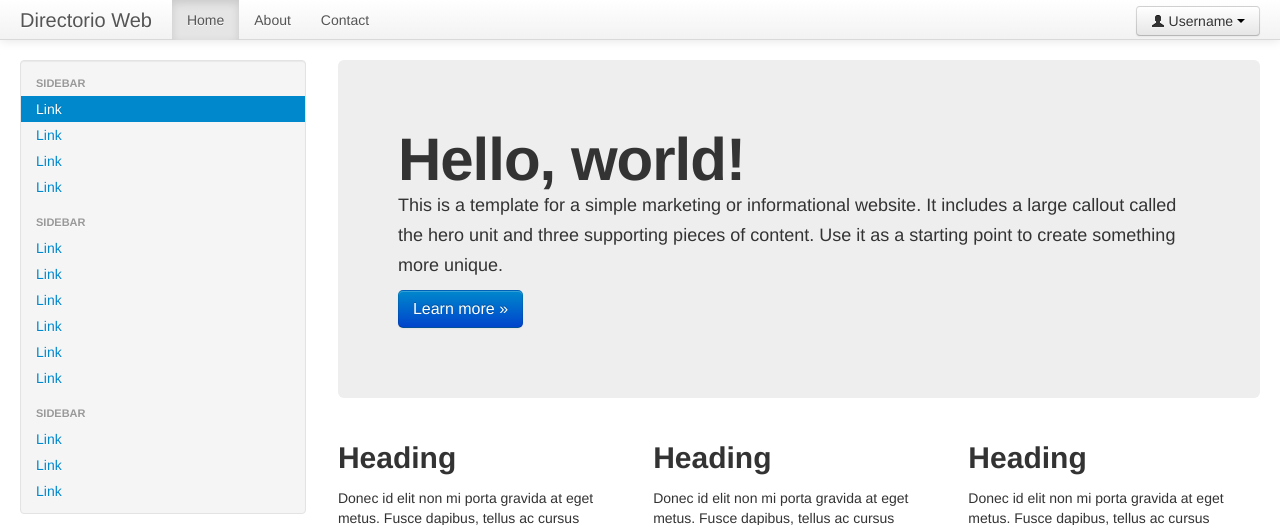
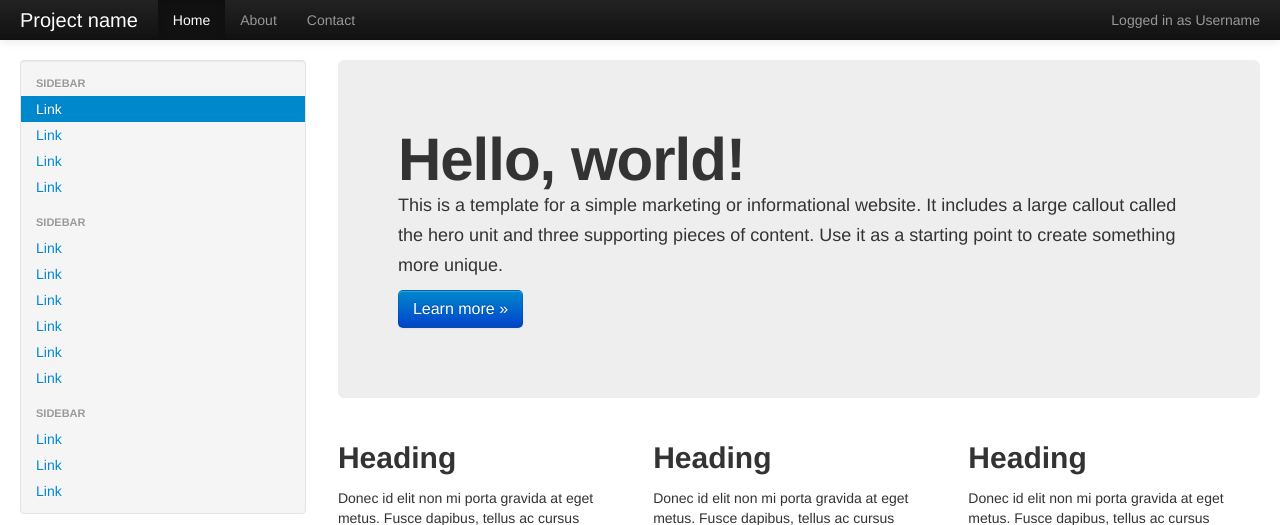
Before and after one commit to mwds/Curso-Desarrollo-Web, a CodeIgniter app: page / in a window 1280 px wide. Shown: the top 525 px of the page. Run offline with CodeIgniter, Linux system fonts and the light colour scheme; some libraries are stand-ins or nearby versions.

```diff
--- a/application/views/home.php
+++ b/application/views/home.php
@@ -5,7 +5,7 @@
 <!--[if gt IE 8]><!--> <html class="no-js" lang="en"> <!--<![endif]-->
 <head>
 
-  <title>DirW | Directorio Web</title>
+  <title>Curso Desarrollo Web</title>
 
   <meta charset="utf-8">
   <meta http-equiv="X-UA-Compatible" content="IE=edge,chrome=1">
@@ -40,7 +40,7 @@
 <body>
   <!--[if lt IE 7]><p class=chromeframe>Your browser is <em>ancient!</em> <a href="http://browsehappy.com/">Upgrade to a different browser</a> or <a href="http://www.google.com/chromeframe/?redirect=true">install Google Chrome Frame</a> to experience this site.</p><![endif]-->
 
-  <div class="navbar navbar-fixed-top">
+  <div class="navbar navbar-inverse navbar-fixed-top">
     <div class="navbar-inner">
       <div class="container-fluid">
         <a class="btn btn-navbar" data-toggle="collapse" data-target=".nav-collapse">
@@ -48,19 +48,11 @@
           <span class="icon-bar"></span>
           <span class="icon-bar"></span>
         </a>
-        <a class="brand" href="#">Directorio Web</a>
-        <div class="btn-group pull-right">
-          <a class="btn dropdown-toggle" data-toggle="dropdown" href="#">
-            <i class="icon-user"></i> Username
-            <span class="caret"></span>
-          </a>
-          <ul class="dropdown-menu">
-            <li><a href="#">Profile</a></li>
-            <li class="divider"></li>
-            <li><a href="#">Sign Out</a></li>
-          </ul>
-        </div>
-        <div class="nav-collapse">
+        <a class="brand" href="#">Project name</a>
+        <div class="nav-collapse collapse">
+          <p class="navbar-text pull-right">
+            Logged in as <a href="#" class="navbar-link">Username</a>
+          </p>
           <ul class="nav">
             <li class="active"><a href="#">Home</a></li>
             <li><a href="#about">About</a></li>
@@ -99,40 +91,40 @@
         <div class="hero-unit">
           <h1>Hello, world!</h1>
           <p>This is a template for a simple marketing or informational website. It includes a large callout called the hero unit and three supporting pieces of content. Use it as a starting point to create something more unique.</p>
-          <p><a class="btn btn-primary btn-large">Learn more &raquo;</a></p>
+          <p><a class="btn btn-primary btn-large">Learn more »</a></p>
         </div>
         <div class="row-fluid">
           <div class="span4">
             <h2>Heading</h2>
             <p>Donec id elit non mi porta gravida at eget metus. Fusce dapibus, tellus ac cursus commodo, tortor mauris condimentum nibh, ut fermentum massa justo sit amet risus. Etiam porta sem malesuada magna mollis euismod. Donec sed odio dui. </p>
-            <p><a class="btn" href="#">View details &raquo;</a></p>
+            <p><a class="btn" href="#">View details »</a></p>
           </div><!--/span-->
           <div class="span4">
             <h2>Heading</h2>
             <p>Donec id elit non mi porta gravida at eget metus. Fusce dapibus, tellus ac cursus commodo, tortor mauris condimentum nibh, ut fermentum massa justo sit amet risus. Etiam porta sem malesuada magna mollis euismod. Donec sed odio dui. </p>
-            <p><a class="btn" href="#">View details &raquo;</a></p>
+            <p><a class="btn" href="#">View details »</a></p>
           </div><!--/span-->
           <div class="span4">
             <h2>Heading</h2>
             <p>Donec id elit non mi porta gravida at eget metus. Fusce dapibus, tellus ac cursus commodo, tortor mauris condimentum nibh, ut fermentum massa justo sit amet risus. Etiam porta sem malesuada magna mollis euismod. Donec sed odio dui. </p>
-            <p><a class="btn" href="#">View details &raquo;</a></p>
+            <p><a class="btn" href="#">View details »</a></p>
           </div><!--/span-->
         </div><!--/row-->
         <div class="row-fluid">
           <div class="span4">
             <h2>Heading</h2>
             <p>Donec id elit non mi porta gravida at eget metus. Fusce dapibus, tellus ac cursus commodo, tortor mauris condimentum nibh, ut fermentum massa justo sit amet risus. Etiam porta sem malesuada magna mollis euismod. Donec sed odio dui. </p>
-            <p><a class="btn" href="#">View details &raquo;</a></p>
+            <p><a class="btn" href="#">View details »</a></p>
           </div><!--/span-->
           <div class="span4">
             <h2>Heading</h2>
             <p>Donec id elit non mi porta gravida at eget metus. Fusce dapibus, tellus ac cursus commodo, tortor mauris condimentum nibh, ut fermentum massa justo sit amet risus. Etiam porta sem malesuada magna mollis euismod. Donec sed odio dui. </p>
-            <p><a class="btn" href="#">View details &raquo;</a></p>
+            <p><a class="btn" href="#">View details »</a></p>
           </div><!--/span-->
           <div class="span4">
             <h2>Heading</h2>
             <p>Donec id elit non mi porta gravida at eget metus. Fusce dapibus, tellus ac cursus commodo, tortor mauris condimentum nibh, ut fermentum massa justo sit amet risus. Etiam porta sem malesuada magna mollis euismod. Donec sed odio dui. </p>
-            <p><a class="btn" href="#">View details &raquo;</a></p>
+            <p><a class="btn" href="#">View details »</a></p>
           </div><!--/span-->
         </div><!--/row-->
       </div><!--/span-->
@@ -141,7 +133,7 @@
     <hr>
 
     <footer>
-      <p>&copy; Company 2012</p>
+      <p>© Company 2012</p>
     </footer>
 
   </div><!--/.fluid-container-->
```
